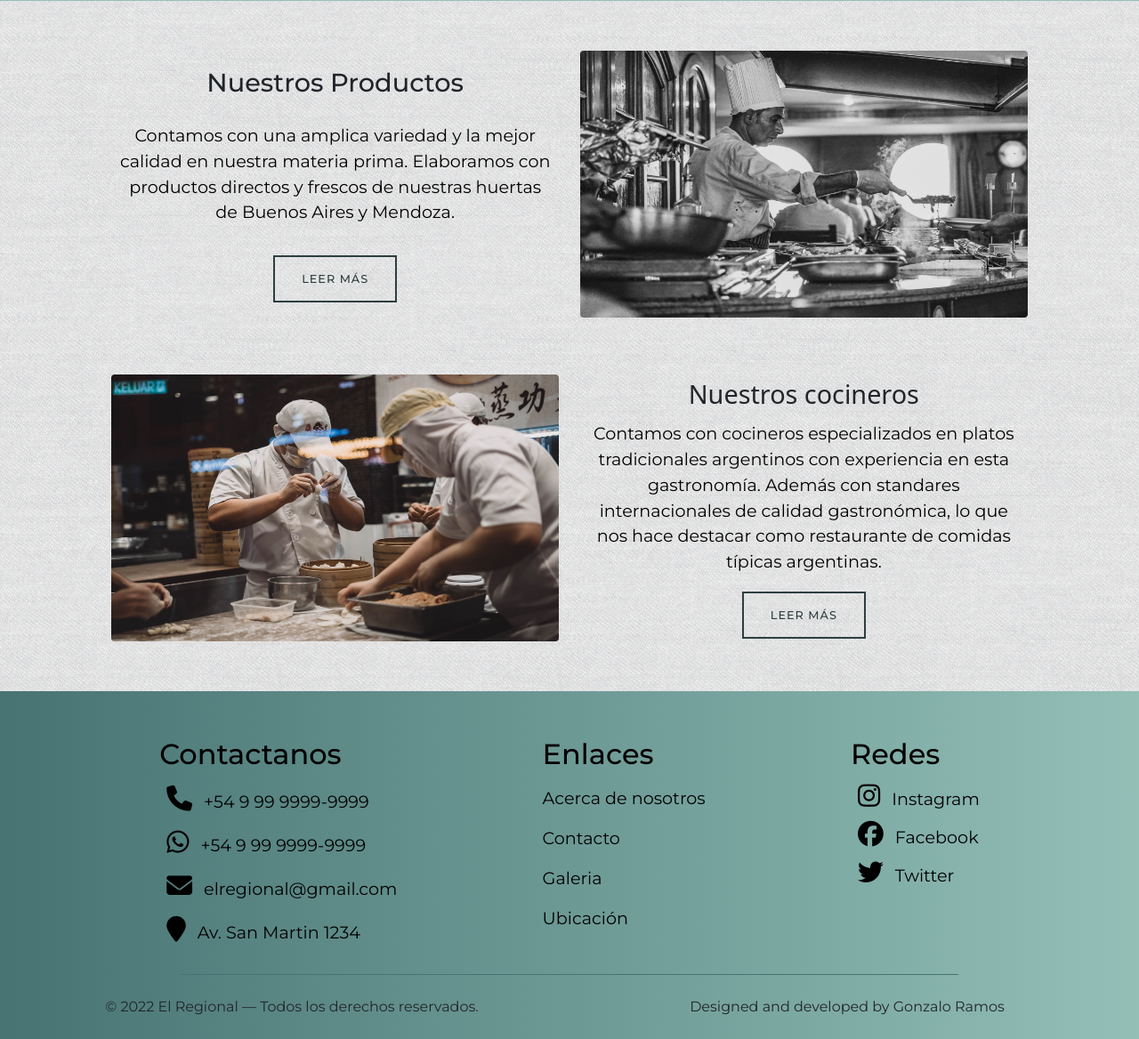
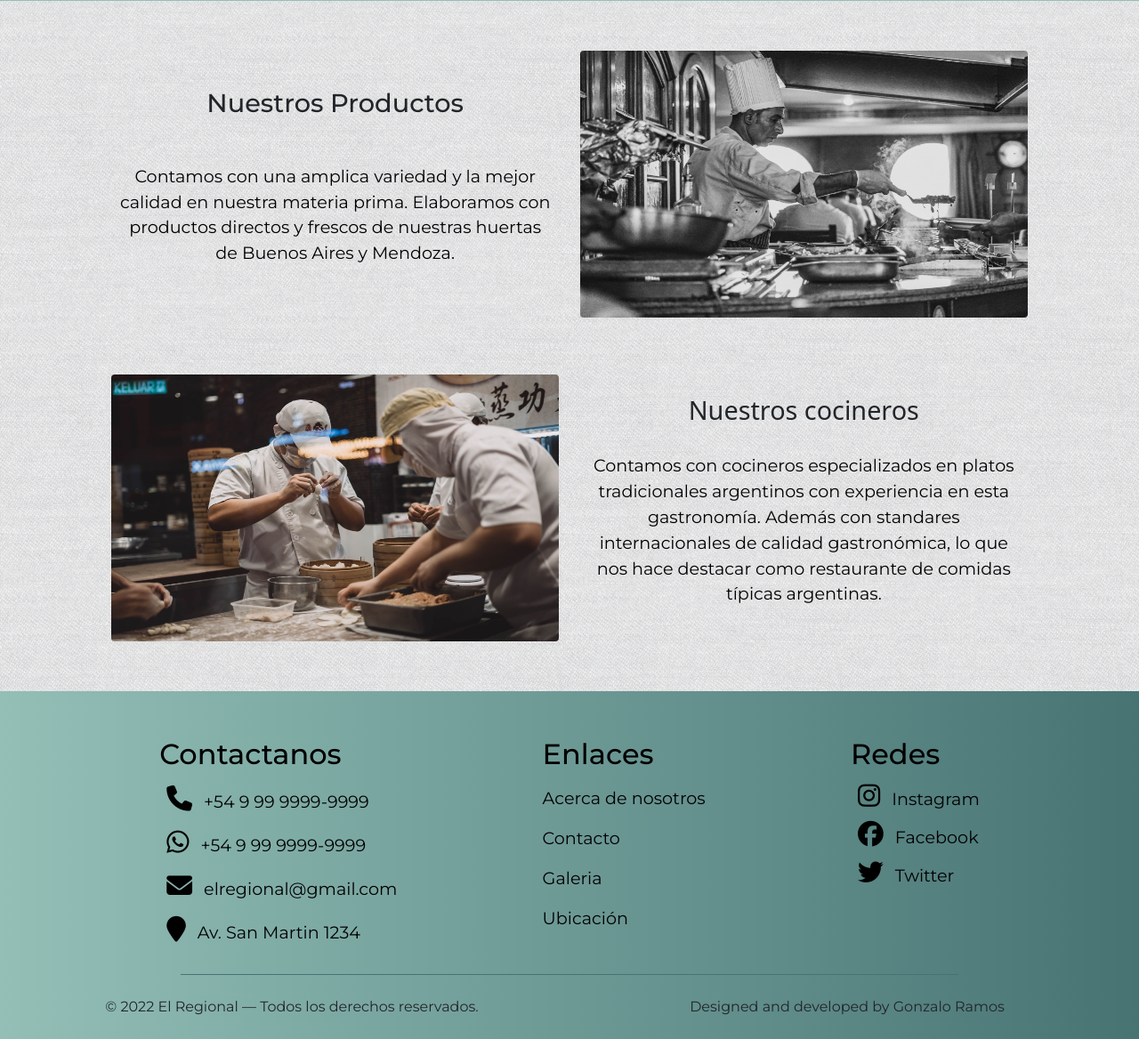
Before and after one commit to Gonza857/entregaProyecto3, a plain HTML site: page pages/aboutus.html in a window 1280 px wide. Shown: the part 73-1241 px from the top of the page at 89% size. Drawn offline with nearby package versions, Linux system fonts and the light colour scheme; a web font is replaced by a local one.

Commit message:
arreglo footer y aboutus

```diff
--- a/css/scss/_footer.scss
+++ b/css/scss/_footer.scss
@@ -1,5 +1,5 @@
 .footer {
-    background-image: linear-gradient(to right, #477373,#93bfb7);
+    background-image: linear-gradient(to left, #477373,#93bfb7);
 }
 .footerTitles {
     font-family: $mainFont;
--- a/pages/aboutus.html
+++ b/pages/aboutus.html
@@ -78,7 +78,7 @@
           <div class="cardText text-center col-md-6 d-md-flex flex-column justify-content-evenly">
             <h3 class="my-2 m-md-0 cardTitleMod aboutUsTitleMod">Nuestros Productos</h3>
             <p class="my-2 mb-md-3 px-lg-2 cardTextMod aboutUsTextMod">Contamos con una amplica variedad y la mejor calidad en nuestra materia prima. Elaboramos con productos directos y frescos de nuestras huertas de Buenos Aires y Mendoza.</p>
-            <a href="./pages/aboutus.html" class="button aboutUsBtnMod">Leer más</a>
+            <!-- <a href="./pages/aboutus.html" class="button aboutUsBtnMod">Leer más</a> -->
           </div>
           <div class="cardImgBox mt-3 col-md-6 mt-md-0 d-md-flex justify-content-center">
             <img src="../assets/images/aboutus1.jpg" alt="" class="aboutUsImg img-fluid rounded">
@@ -96,7 +96,7 @@
           <div class="cardText text-center col-md-6 d-md-flex flex-column justify-content-evenly order-0 order-md-1">
             <h3 class="my-2 m-md-0 aboutUsTitleMod">Nuestros cocineros</h3>
             <p class="my-2 mb-md-3 px-lg-2 cardTextMod aboutUsTextMod aboutUsTextMod">Contamos con cocineros especializados en platos tradicionales argentinos con experiencia en esta gastronomía. Además con standares internacionales de calidad gastronómica, lo que nos hace destacar como restaurante de comidas típicas argentinas.</p>
-            <a href="./pages/aboutus.html" class="button aboutUsBtnMod">Leer más</a>
+            <!-- <a href="../pages/aboutus.html" class="button aboutUsBtnMod">Leer más</a> -->
           </div>
           <div class="cardImgBox mt-3 col-md-6 mt-md-0 d-md-flex justify-content-center order-1 order-md-0">
             <img src="../assets/images/aboutus2.jpg" alt="" class="aboutUsImg img-fluid rounded">
```
Also changed, not shown: css/style.css.
